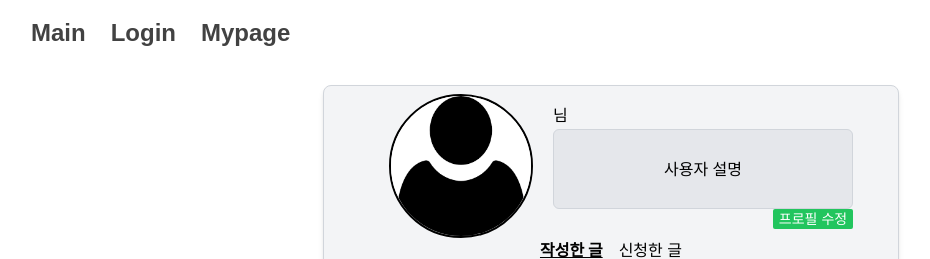
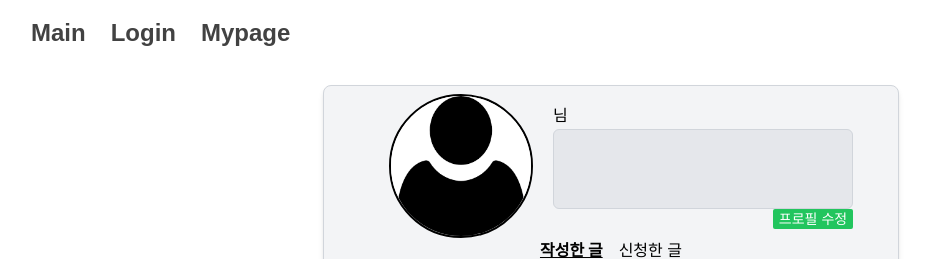
Before and after one commit to GroomGeniuses/Geniuses, a React (Create React App) app in the folder frontend/geniuses/: page /member/1 in a window 1280 px wide. Shown: the top 259 px of the page, without its empty margins (29-959 px from the left). Built offline with nearby package versions, Linux system fonts and the light colour scheme; no server answers.

Commit message:
feat: Image upload (#17)

```diff
--- a/frontend/geniuses/src/pages/MemberPage.js
+++ b/frontend/geniuses/src/pages/MemberPage.js
@@ -1,23 +1,42 @@
-import React, { useState } from 'react';
+import React, { useState, useEffect } from 'react';
 import { useNavigate } from 'react-router-dom';
 import Profile from '../components/memberPage/Profile';
 import Tabs from '../components/memberPage/Tabs';
 import useFetchUserData from '../components/memberPage/useFetchUserData';
 import Pagination from '../components/memberPage/Pagination';
 
-const MemberPage = ({ nickname, userId }) => {
+const MemberPage = ({ userId }) => {
   const navigate = useNavigate();
-  const { userDescription, setUserDescription } = useFetchUserData(userId);
+  const { userName, userIntroduce, setUserIntroduce, profileImageUrl, setProfileImageUrl } = useFetchUserData(userId);
   const [isEditing, setIsEditing] = useState(false);
   const [activeTab, setActiveTab] = useState('작성한 글');
   const [currentPage, setCurrentPage] = useState(1);
   const totalPages = 1;
 
+  const handleImageChange = file => {
+    const formData = new FormData();
+    formData.append('file', file);
+
+    fetch(`/api/MemberPage/${userId}/profile-image`, {
+      method: 'POST',
+      body: formData,
+    })
+    .then(response => response.json())
+    .then(data => {
+      setProfileImageUrl(data.profileImageUrl);
+    })
+    .catch(error => console.error('이미지 업로드 실패:', error));
+  };
+
+  const handleDescriptionChange = newDescription => {
+    setUserIntroduce(newDescription);
+  };
+
   const handleSave = async () => {
     const response = await fetch(`/api/users/${userId}`, {
       method: 'PUT',
       headers: { 'Content-Type': 'application/json' },
-      body: JSON.stringify({ description: userDescription }),
+      body: JSON.stringify({ userName, introduce: userIntroduce }),
     });
 
     if (response.ok) setIsEditing(false);
@@ -31,12 +50,13 @@ const MemberPage = ({ nickname, userId }) => {
     <div className="profile-page mx-auto p-5">
       <div className="member-container flex flex-col items-center w-full max-w-xl p-2 border border-gray-300 rounded-lg bg-gray-100 shadow-md mx-auto">
         <Profile
-          nickname={nickname}
-          userDescription={userDescription}
-          isEditing={isEditing}
-          onEdit={() => setIsEditing(!isEditing)}
+          userId={userId}
+          userName={userName}
+          userDescription={userIntroduce}
+          profileImageUrl={profileImageUrl}
+          onDescriptionChange={handleDescriptionChange}
           onSave={handleSave}
-          onDescriptionChange={e => setUserDescription(e.target.value)}
+          onImageChange={handleImageChange}
         />
         <div className="post-container flex flex-col items-center">
           <Tabs activeTab={activeTab} onTabClick={setActiveTab} />
```
